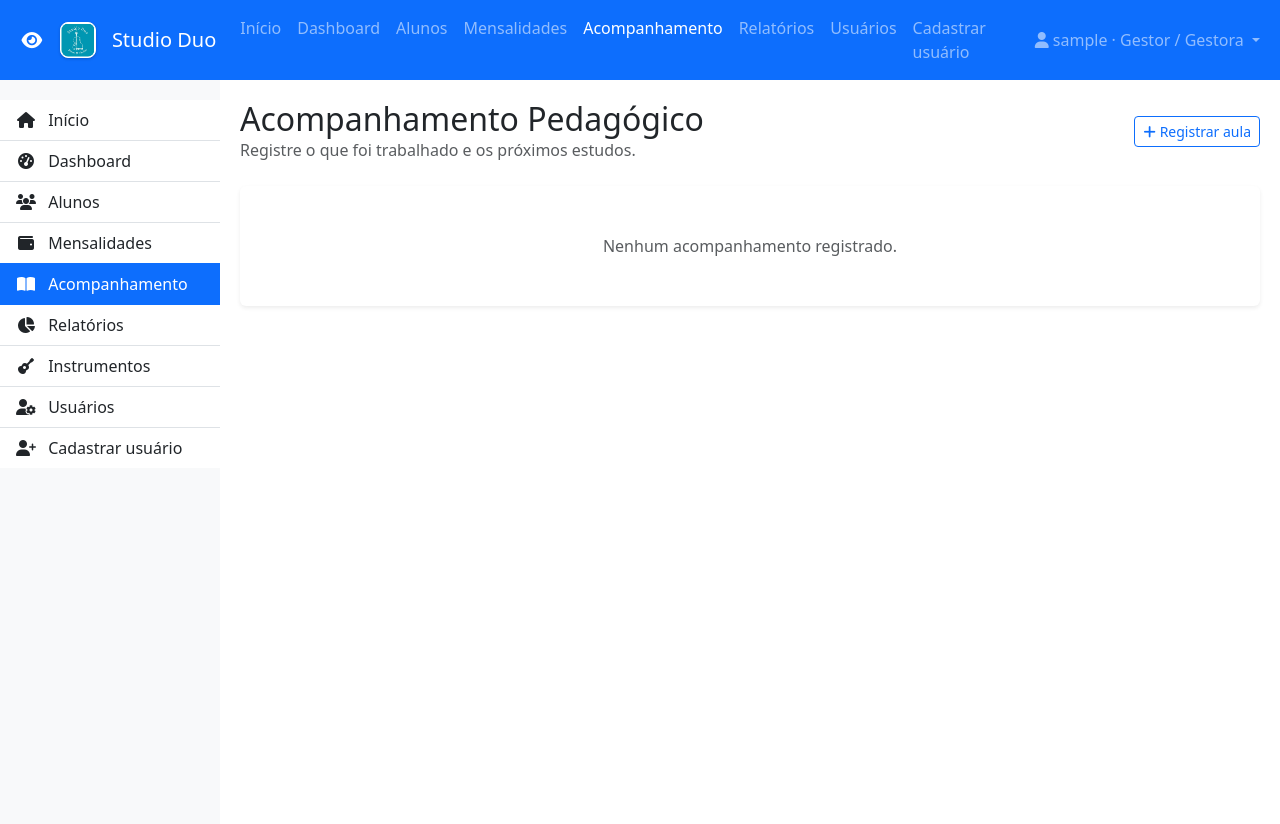
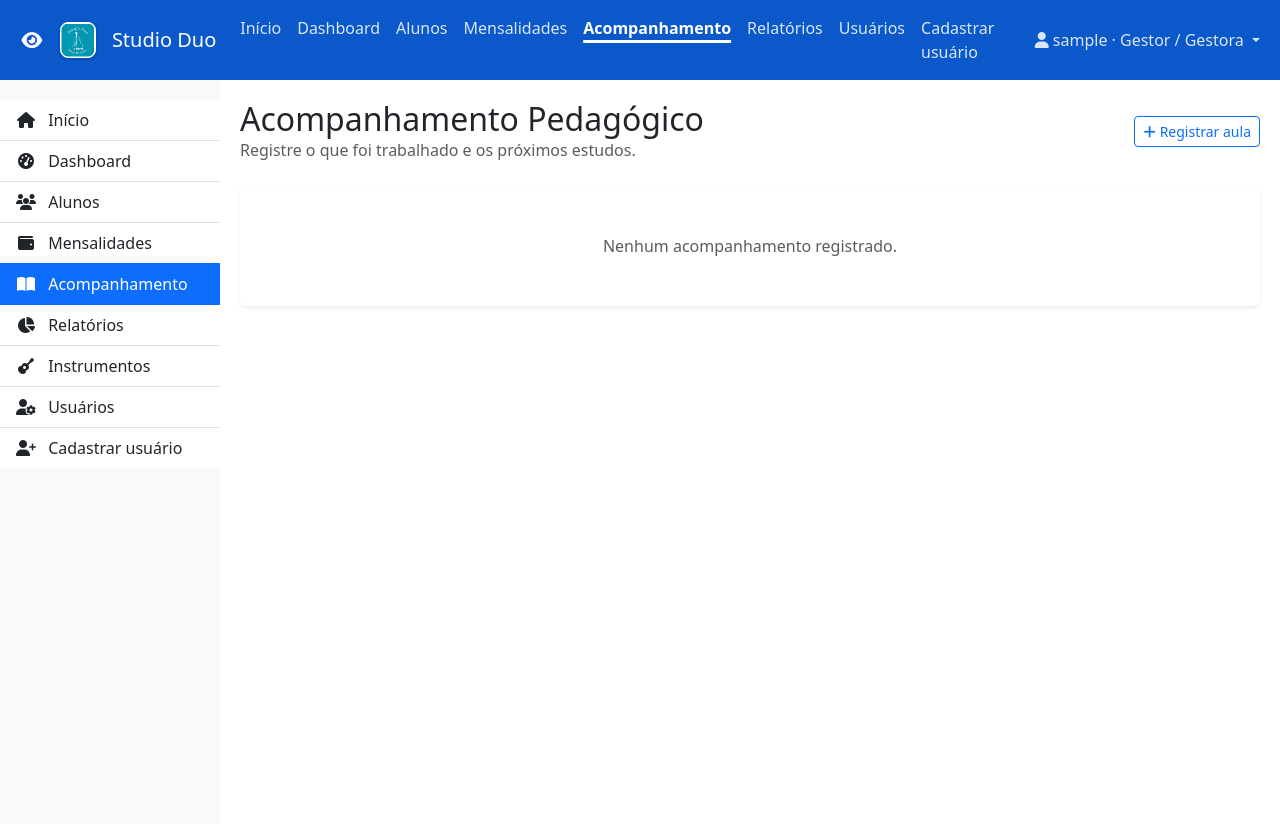
Before and after one commit to ptrsantos/escola_de_musica_v1, a Flask app: page /acompanhamento in a window 1280 px wide. Run offline with Flask 3, Linux system fonts and the light colour scheme; the visitor is signed in with stand-in values (Sample User, id 1); data that the repository does not hold is empty; some libraries are stand-ins or nearby versions.

Commit message:
Menu do desktop com contraste e foco visíveis
Barra superior: os itens davam 2,36:1 sobre o azul e o contorno de foco
1,43:1 - com Tab não se via o item em foco (retorno do Ronaldo, 24/09 e
13/10). Fundo #0a58ca, itens a 85% (5,10:1), contorno de foco branco
(6,44:1) e página atual em negrito e sublinhada. Teste novo e
docs/acessibilidade.md atualizado.

```diff
--- a/app/templates/base.html
+++ b/app/templates/base.html
@@ -117,6 +117,39 @@
             outline-offset: 2px;
         }
 
+        /* Barra superior (desktop). Com o .navbar-dark padrão sobre o
+           bg-primary, os itens (branco a 55%) davam 2,36:1 e o contorno de
+           foco acima, 1,43:1: navegando com Tab não se via o item em foco
+           (retorno do Ronaldo, 24/09 e 13/10/2026). Fundo um tom mais escuro:
+           item 5,10:1; item atual, passar o mouse e foco 6,44:1 (mínimos 4,5:1
+           para texto e 3:1 para o contorno). */
+        .navbar.barra-superior {
+            --barra-fundo: #0a58ca;
+            --barra-item: rgba(255, 255, 255, 0.85);
+            --barra-destaque: #fff;
+            --bs-navbar-color: var(--barra-item);
+            --bs-navbar-hover-color: var(--barra-destaque);
+            --bs-navbar-active-color: var(--barra-destaque);
+            background-color: var(--barra-fundo);
+        }
+        /* Página atual: negrito e traço embaixo, não só a cor (WCAG 1.4.1). */
+        .barra-superior .nav-link.active {
+            font-weight: 600;
+            text-decoration: underline;
+            text-decoration-thickness: 3px;
+            text-underline-offset: 0.4em;
+        }
+        /* Foco na barra: contorno branco. O contorno geral (#0a58ca) some
+           sobre o azul, e o Bootstrap zera o do .nav-link (outline: 0). */
+        .barra-superior .nav-link:focus-visible,
+        .barra-superior .navbar-brand:focus-visible,
+        .barra-superior .navbar-toggler:focus-visible,
+        .barra-superior #sidebar-toggle:focus-visible {
+            outline: 3px solid var(--barra-destaque);
+            outline-offset: 2px;
+            box-shadow: none;
+        }
+
         /* Alvo de clique mínimo de 24x24 px nos botões pequenos de ação em
            tabela, que antes ficavam abaixo disso. */
         .btn-sm, .btn-group-sm > .btn {
@@ -196,7 +229,7 @@
     </div>
 
     {% if current_user.is_authenticated %}
-    <nav class="navbar navbar-expand-lg navbar-dark bg-primary" aria-label="Navegação principal">
+    <nav class="navbar navbar-expand-lg navbar-dark barra-superior" aria-label="Navegação principal">
         <div class="container-fluid">
             <button type="button" id="sidebar-toggle" class="me-2" aria-controls="sidebar"
                     aria-expanded="true" aria-label="Recolher o menu lateral"><i class="fas fa-eye" id="sidebar-toggle-icon" aria-hidden="true"></i></button>
```
Also changed, not shown: docs/acessibilidade.md (+16 -3 lines), tests/test_acessibilidade.py (+53 -0 lines).
